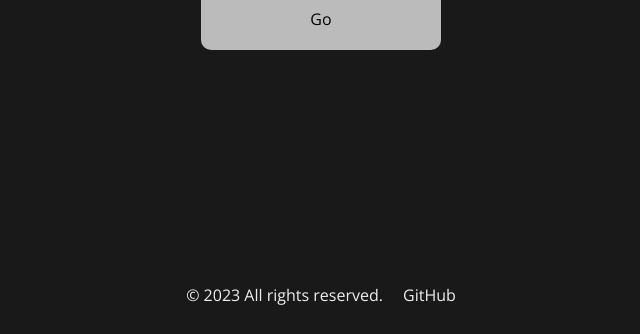
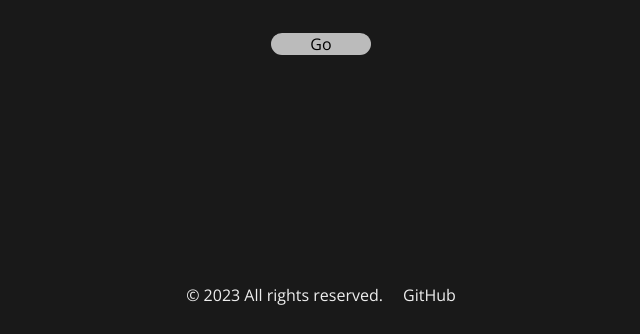
Before and after one commit to SiddarGu/Web-Page-Entry, a plain HTML site: page index.html in a window 1280 px wide. Shown: the part 474-808 px from the top of the page, without its empty margins (319-959 px from the left). Drawn offline with nearby package versions, Linux system fonts and the light colour scheme.

Commit message:
style update

```diff
--- a/index.css
+++ b/index.css
@@ -60,16 +60,15 @@ footer {
 }
 
 .button {
-    border-radius: 10px;
+    border-radius: 100px;
     background-color: #bbb;
     border: none;
     color: black;
     text-align: center;
-    padding: 20px;
-    width: 200px;
+    width: 100px;
     transition: all 0.5s;
     cursor: pointer;
-    margin: 5px;
+    margin-top: 50px;
 }
 
 .button span {
```
